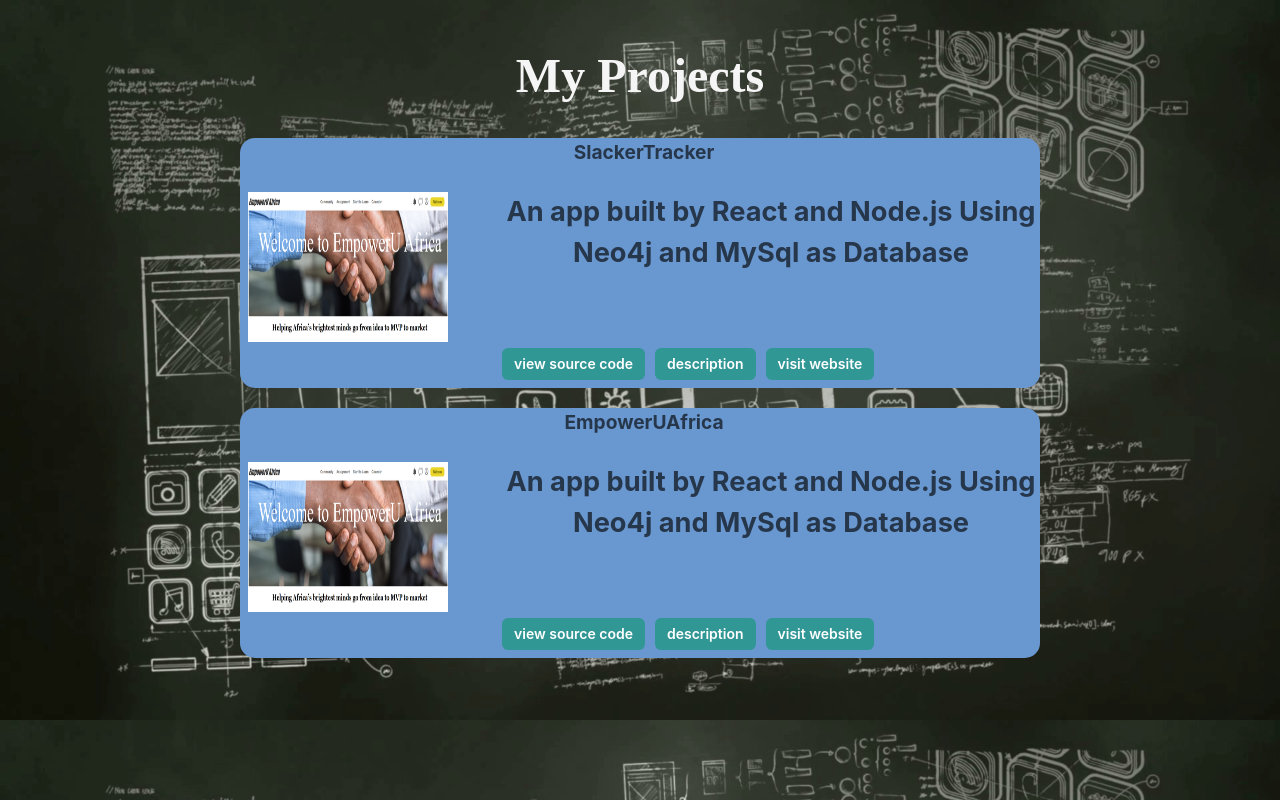
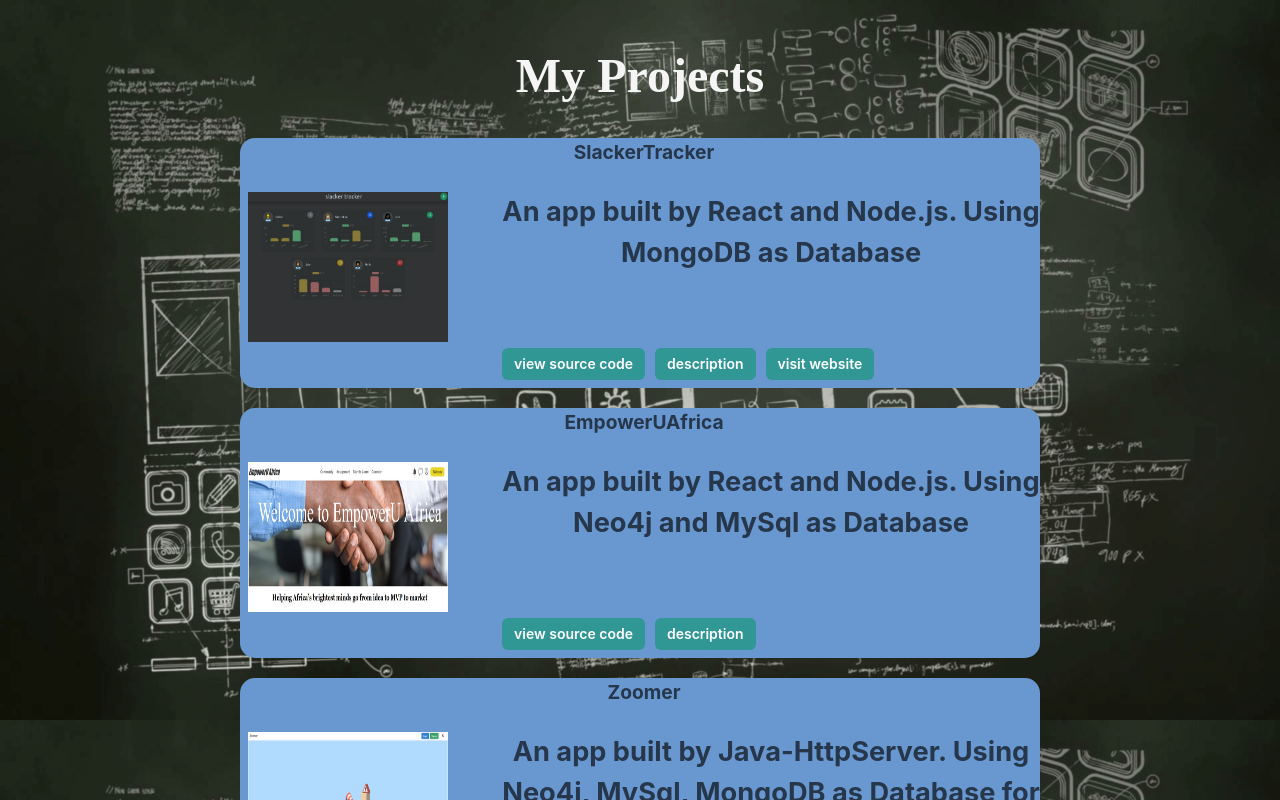
Before and after one commit to DravenCat/dravencat.github.io, a React (Create React App) app: page /project in a window 1280 px wide. Shown: the top 800 px of the page. Built offline with nearby package versions, Linux system fonts and the light colour scheme.

Commit message:
complete project page

```diff
--- a/src/component/descriptionCard/descriptionCard.js
+++ b/src/component/descriptionCard/descriptionCard.js
@@ -13,6 +13,13 @@
 
 export default class DescriptionCard extends Component {
   render() {
+    let button;
+    if (this.props.websiteLink)
+      button = (
+        <Button colorScheme="teal" size="sm" ml="10px">
+          <a href={this.props.websiteLink}>visit website</a>
+        </Button>
+      );
     return (
       <ChakraProvider>
         <Grid
@@ -52,9 +59,7 @@
               title={this.props.title}
               details={this.props.details}
             />
-            <Button colorScheme="teal" size="sm" ml="10px">
-              <a href={this.props.websiteLink}>visit website</a>
-            </Button>
+            {button}
           </GridItem>
         </Grid>
       </ChakraProvider>
--- a/src/pages/project/project.js
+++ b/src/pages/project/project.js
@@ -3,6 +3,8 @@
 import DescriptionCard from "../../component/descriptionCard/descriptionCard";
 
 import EmpowerUAfrica from "../../images/imgs/EmpowerUAfrica.png";
+import SlackerTracker from "../../images/imgs/slackertracker.png";
+import Zoomer from "../../images/imgs/zoomer.png";
 
 function Project() {
   return (
@@ -12,8 +14,19 @@
         <div className="project-element">
           <DescriptionCard
             name="SlackerTracker"
+            imgLink={SlackerTracker}
+            description="An app built by React and Node.js.
+          Using MongoDB as Database"
+            title="SlackerTracker"
+            details="hello"
+            websiteLink="http://www.slackerstracker.com"
+          />
+        </div>
+        <div className="project-element">
+          <DescriptionCard
+            name="EmpowerUAfrica"
             imgLink={EmpowerUAfrica}
-            description="An app built by React and Node.js
+            description="An app built by React and Node.js.
           Using Neo4j and MySql as Database"
             title="EmpowerUAfrica"
             details="hello"
@@ -21,11 +34,11 @@
         </div>
         <div className="project-element">
           <DescriptionCard
-            name="EmpowerUAfrica"
-            imgLink={EmpowerUAfrica}
-            description="An app built by React and Node.js
-          Using Neo4j and MySql as Database"
-            title="EmpowerUAfrica"
+            name="Zoomer"
+            imgLink={Zoomer}
+            description="An app built by Java-HttpServer.
+          Using Neo4j, MySql, MongoDB as Database for three different microservice"
+            title="Zoomer"
             details="hello"
           />
         </div>
```
Also changed, not shown: src/images/imgs/slackertracker.png (added), src/images/imgs/zoomer.png (added).
